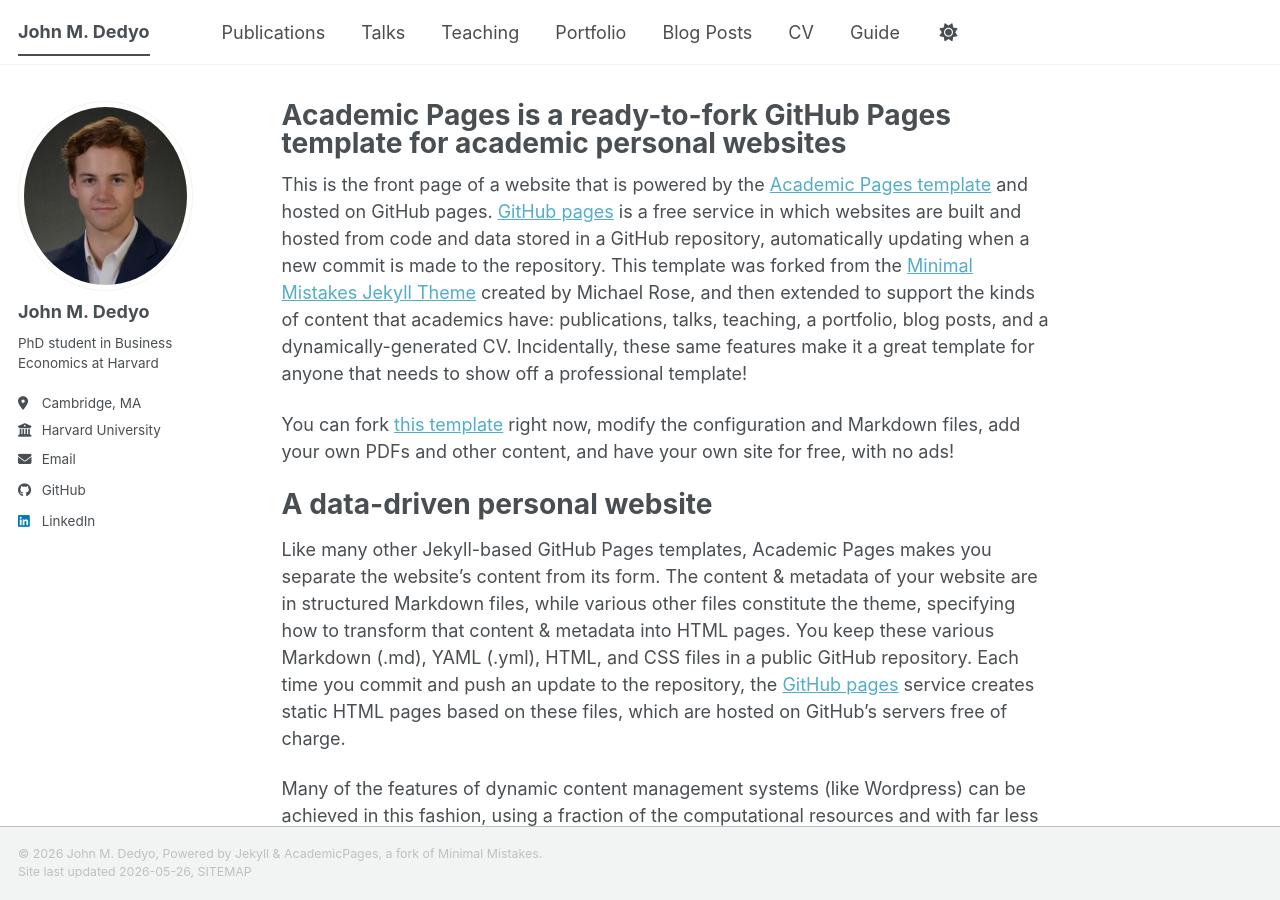
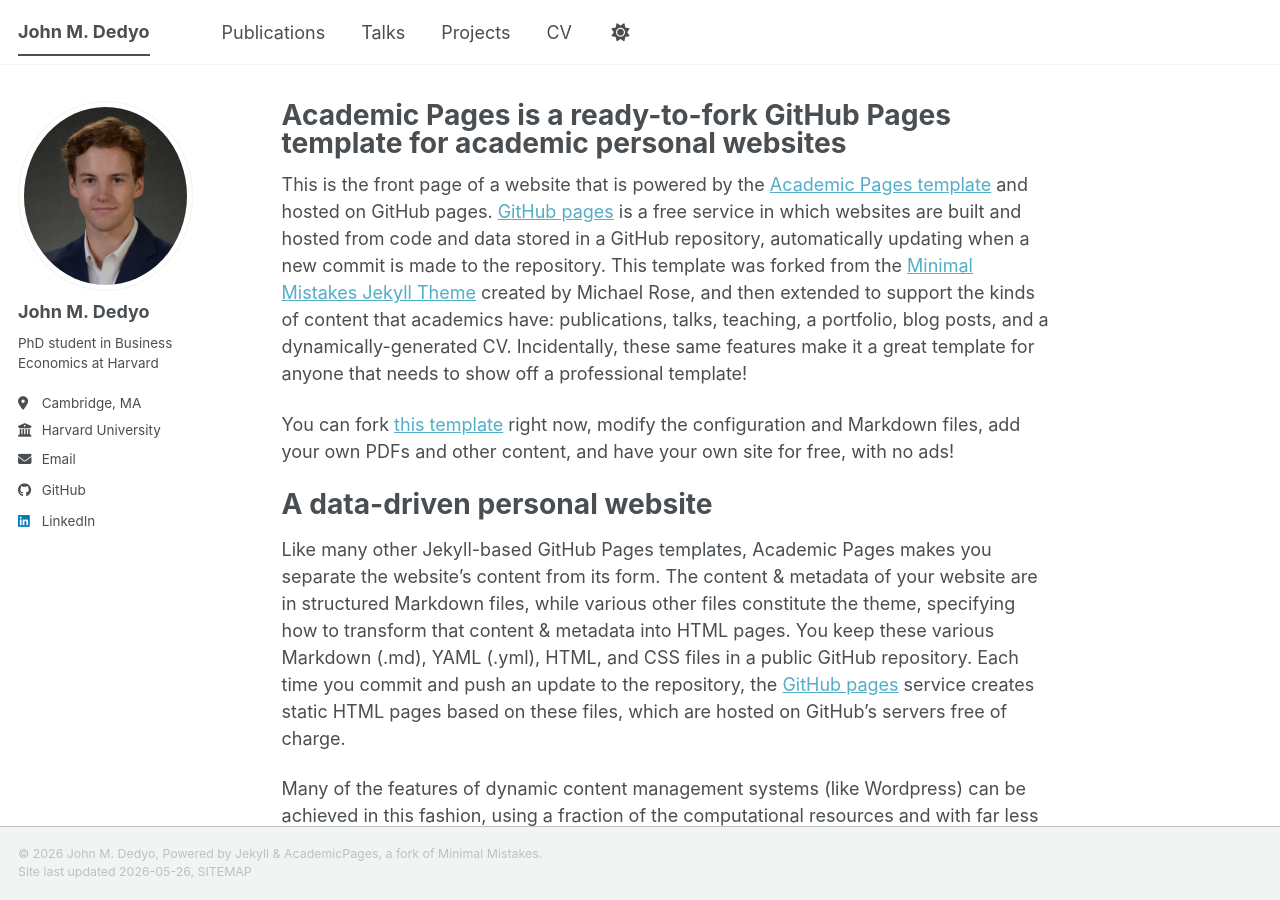
Before and after one commit to johndedyo/johndedyo.github.io, a Jekyll site: the page built from _pages/about.md, in a window 1280 px wide and 900 px high. Built offline with Jekyll 4.4.1, drawn with Linux system fonts in a browser that asks for light colours; a script bundle is joined from its source files by our own code; library files that are not in the unit come from our copies.

Commit message:
Update navigation.yml

```diff
--- a/_data/navigation.yml
+++ b/_data/navigation.yml
@@ -13,15 +13,15 @@
 
   - title: "Talks"
     url: /talks/
+  #
+  #- title: "Teaching"
+  #  url: /teaching/
 
-  - title: "Teaching"
-    url: /teaching/
-
-  - title: "Portfolio"
+  - title: "Projects"
     url: /portfolio/
-
-  - title: "Blog Posts"
-    url: /year-archive/
+  #
+  #- title: "Blog Posts"
+  #  url: /year-archive/
 
   - title: "CV"
     url: /cv/
@@ -29,5 +29,5 @@
   # - title: "CV"
   #   url: /cv-json/
 
-  - title: "Guide"
-    url: /markdown/
+  #- title: "Guide"
+  #  url: /markdown/
```
